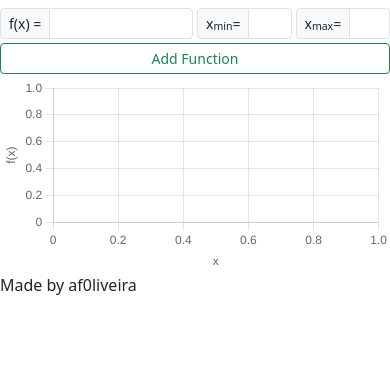
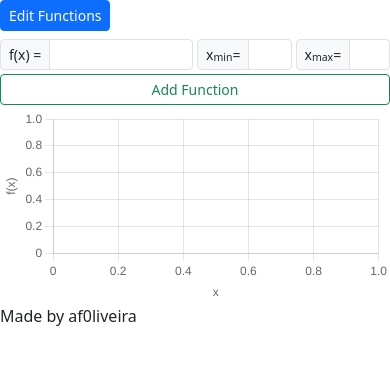
Before and after one commit to af0liveira/funplotter, a Flask app: page / in a window 390 px wide. Shown: the part 58-423 px from the top of the page. Run offline with Flask 3, Linux system fonts and the light colour scheme.

Commit message:
WIP: Bootstrapping for responsivity

```diff
--- a/app/templates/index.html
+++ b/app/templates/index.html
@@ -25,7 +25,15 @@
 
   <main>
 
-    <div id="fn-edit-panel">
+    <button class="btn btn-primary btn-sm d-md-none" type="button" data-bs-toggle="offcanvas" data-bs-target="#fn-edit-panel"  aria-controls="offcanvasResponsive">
+      Edit Functions
+    </button>
+    <div id="fn-edit-panel" class="offcanvas-md offcanvas-top">
+      <div class="offcanvas-header">
+        <button type="button" class="btn btn-close btn-sm" data-bs-dismiss="offcanvas" data-bs-target="#fn-edit-panel" aria-label="Close"></button>
+      </div>
+      <div class="offcanvas-body">
+        <div class="w-100 flex-grow-1">
           {% for function, edit_form in functions | zip(edit_forms) %}
             <form class="row row-cols-sm-auto g-1 align-items-top mb-1 mt-1" action="{{ url_for('index') }}" method="post" novalidate>
               {{ edit_form.hidden_tag() }}
@@ -89,6 +97,8 @@
             </form>
 
           {% endfor %}
+        </div>
+      </div>
     </div>
 
     <div class="fn-add-panel">
```
Lines whose indentation alone changed are shown as unchanged.
